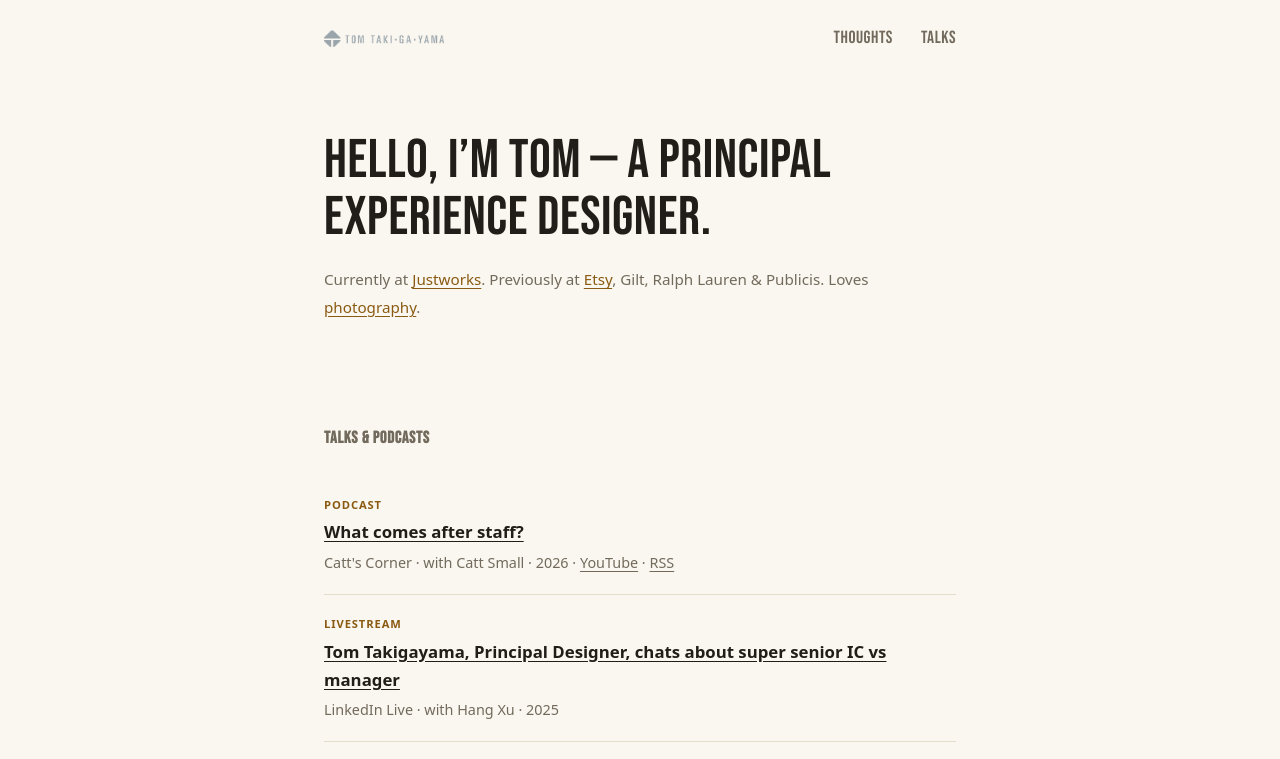
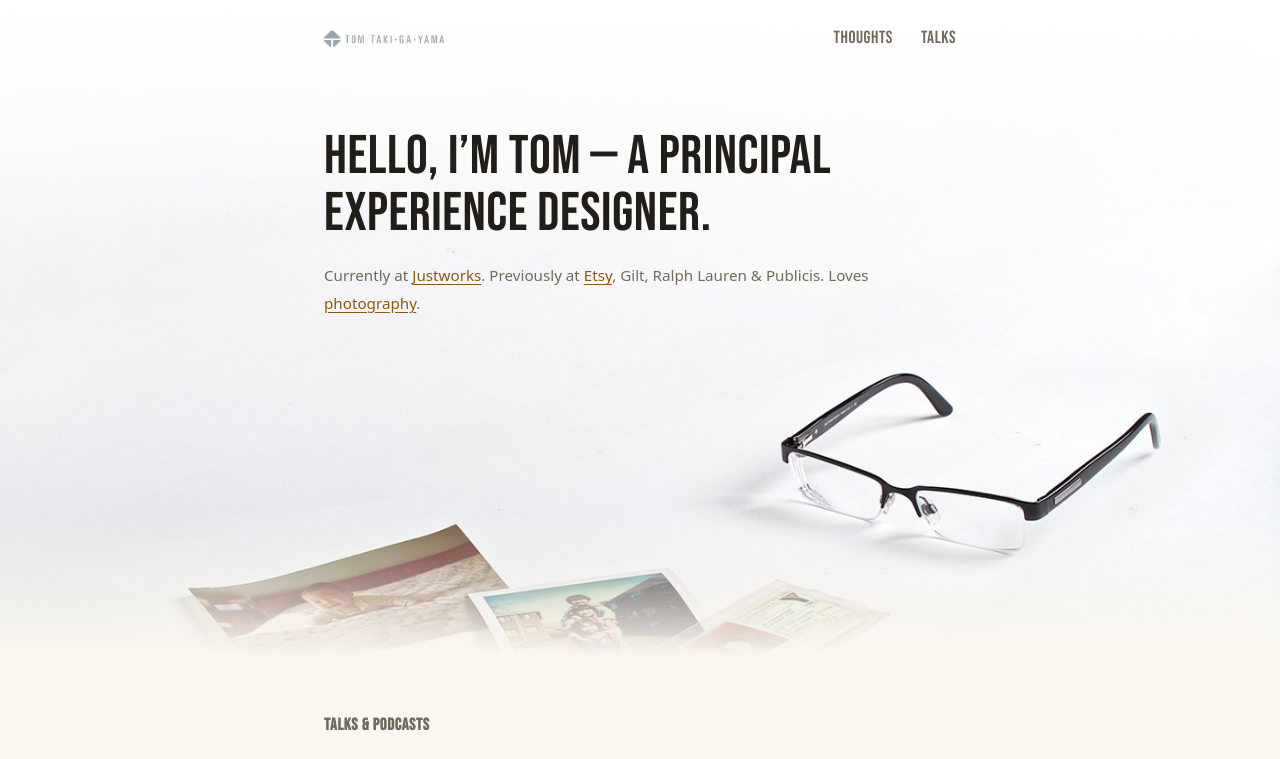
Before and after one commit to tomtaki/tomtaki.github.io, an Astro site: page / in a window 1280 px wide. Shown: the top 759 px of the page. Built offline with nearby package versions, Linux system fonts and the light colour scheme; Astro itself is replaced by a stand-in of ours; a web font is replaced by a local one.

Commit message:
Bring back the old flat-lay photo as a full-bleed hero
Recover bkgd_growningUp_seamlessWhite.jpg from the pre-Astro site's
git history (it was the old site's full-page CSS background) and use
it as the homepage hero, light mode as-is and a darkened/tinted
variant for dark mode so knocked-out text keeps enough contrast.

The hero runs full-bleed behind the (now transparent) header with no
solid-color band above it, crops from the top rather than the bottom
so the keepsakes stay visible, and fades into the page background via
a gradient rather than a hard edge. Thoughts is pulled up to tuck into
the tail of that fade so it still shows above the fold, which required
promoting it into the same stacking layer as the hero (position:
relative on .hero for the fade overlay otherwise makes it paint over
any normal-flow sibling it overlaps).

Co-Authored-By: Claude Sonnet 5 <noreply@anthropic.com>

```diff
--- a/src/layouts/Base.astro
+++ b/src/layouts/Base.astro
@@ -55,6 +55,8 @@ const fullTitle = title ? `${title} — Tom Takigayama` : 'Tom Takigayama';
 
 <style>
   .site-header {
+    position: relative;
+    z-index: 2;
     display: flex;
     align-items: center;
     justify-content: space-between;
--- a/src/pages/index.astro
+++ b/src/pages/index.astro
@@ -13,7 +13,8 @@ const thoughts = await getThoughts();
 ---
 
 <Base>
-  <section class="intro wrap">
+  <section class="hero">
+    <div class="intro wrap">
       <p>
         Hello, I’m Tom — a Principal Experience Designer.
       </p>
@@ -22,11 +23,12 @@ const thoughts = await getThoughts();
         Previously at <a href="https://www.etsy.com">Etsy</a>, Gilt, Ralph Lauren &amp; Publicis.
         Loves <a href="https://instagram.com/tomtaki">photography</a>.
       </p>
+    </div>
   </section>
 
   {
     thoughts.length > 0 && (
-      <section class="wrap block" aria-labelledby="thoughts-heading">
+      <section class="wrap block first-block" aria-labelledby="thoughts-heading">
         <h2 id="thoughts-heading" class="section-title">Thoughts</h2>
         {thoughts.slice(0, HOME_THOUGHT_LIMIT).map((post) => <ThoughtCard post={post} />)}
         {thoughts.length > HOME_THOUGHT_LIMIT && <a href="/thoughts/">All thoughts →</a>}
@@ -50,8 +52,41 @@ const thoughts = await getThoughts();
 </Base>
 
 <style>
+  .hero {
+    position: relative;
+    /* Pull up behind the (transparent) header so the photo runs to the very
+       top of the page — no solid-color band above it. */
+    margin-top: -4.75rem;
+    height: 82vh;
+    min-height: 28rem;
+    /* Anchored low (not all the way to the bottom) so `cover` still crops
+       mostly from the top, but leaves enough empty space above the
+       keepsakes for the text to sit in without crossing them. */
+    background: url('/img/bkgd-flatlay.jpg') no-repeat center 15% / cover;
+    display: flex;
+    align-items: flex-start;
+  }
+
+  @media (prefers-color-scheme: dark) {
+    .hero {
+      background-image: url('/img/bkgd-flatlay-dark.jpg');
+    }
+  }
+
+  .hero::after {
+    content: '';
+    position: absolute;
+    inset: auto 0 0 0;
+    height: 22%;
+    background: linear-gradient(to bottom, transparent, var(--bg));
+    pointer-events: none;
+  }
+
   .intro {
-    padding-block: 3.5rem 2.5rem;
+    position: relative;
+    z-index: 1;
+    padding-top: clamp(6.5rem, 5.5rem + 4vw, 8rem);
+    padding-bottom: 2.5rem;
   }
 
   .intro p:first-of-type {
@@ -73,4 +108,10 @@ const thoughts = await getThoughts();
   .block {
     margin-top: 3.5rem;
   }
+
+  .first-block {
+    position: relative;
+    z-index: 1;
+    margin-top: -1.5rem;
+  }
 </style>
```
Also changed, not shown: public/img/bkgd-flatlay-dark.jpg (added), public/img/bkgd-flatlay.jpg (added). Lines whose indentation alone changed are shown as unchanged.
